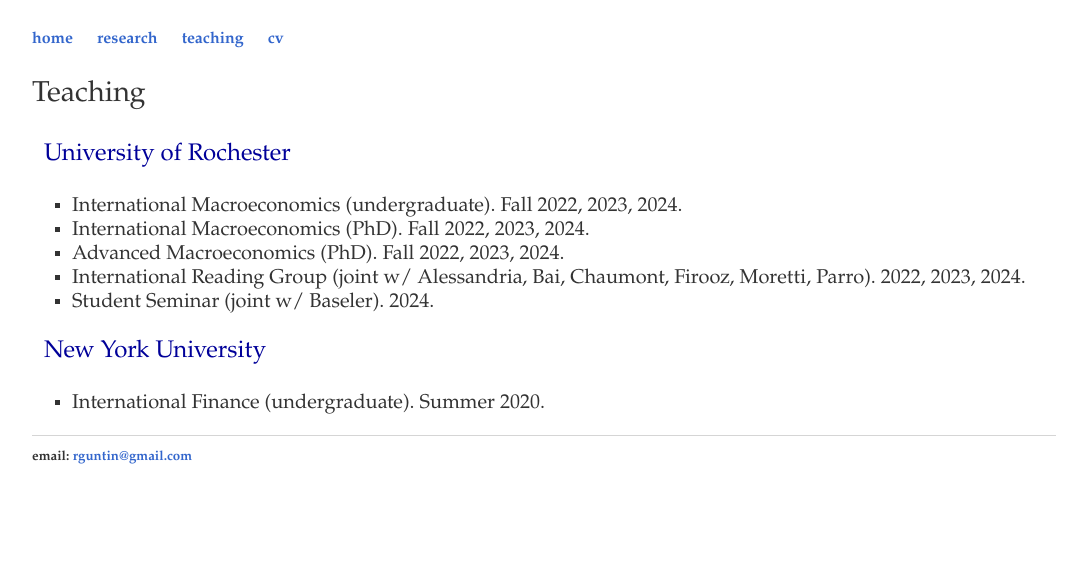
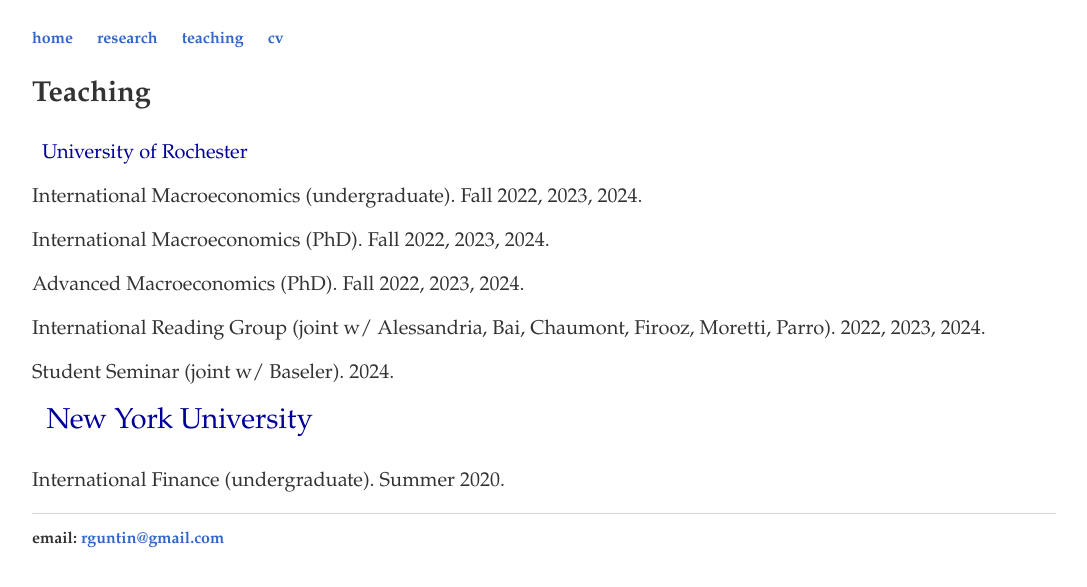
Before and after one commit to rafaguntin/rafaguntin.github.io, a Jekyll site: the page built from teaching/index.html, in a window 1280 px wide. Shown: the top 587 px of the page, without its empty margins (96-1183 px from the left). Built offline with Jekyll 4.4.1, drawn with Linux system fonts in a browser that asks for light colours.

Commit message:
Update index.html

```diff
--- a/teaching/index.html
+++ b/teaching/index.html
@@ -5,24 +5,26 @@
 
 <div class="blurb">
   <big>
-			<p>Teaching</p>
+    <p><b>Teaching</b></p>
+  </big>
   <small>
-			<p style="color:#000099"> &nbsp; University of Rochester </p>
+    <p style="color:#000099; margin-top: 15px;">&nbsp; University of Rochester</p>
+  </small>
   <small>
-<ul style="list-style-type: square;">
-  <li>International Macroeconomics (undergraduate). Fall 2022, 2023, 2024.</li>
-  <li>International Macroeconomics (PhD). Fall 2022, 2023, 2024.</li>
-  <li>Advanced Macroeconomics (PhD). Fall 2022, 2023, 2024.</li>
-  <li>International Reading Group (joint w/ Alessandria, Bai, Chaumont, Firooz, Moretti, Parro). 2022, 2023, 2024.</li>
-  <li>Student Seminar (joint w/ Baseler). 2024.</li>
-</ul>
+    <div style="margin-top: 10px;">
+      <p>International Macroeconomics (undergraduate). Fall 2022, 2023, 2024.</p>
+      <p>International Macroeconomics (PhD). Fall 2022, 2023, 2024.</p>
+      <p>Advanced Macroeconomics (PhD). Fall 2022, 2023, 2024.</p>
+      <p>International Reading Group (joint w/ Alessandria, Bai, Chaumont, Firooz, Moretti, Parro). 2022, 2023, 2024.</p>
+      <p>Student Seminar (joint w/ Baseler). 2024.</p>
+    </div>
+  </small>
   <big>
-			<p style="color:#000099">  &nbsp; New York University</p>
+    <p style="color:#000099; margin-top: 15px;">&nbsp; New York University</p>
+  </big>
   <small>
-<ul style="list-style-type: square;">
-  <li>International Finance (undergraduate). Summer 2020.</li>
-</ul>
-
-
+    <div style="margin-top: 10px;">
+      <p>International Finance (undergraduate). Summer 2020.</p>
     </div>
+  </small>
 		<div class="blurb">
```
Lines whose indentation alone changed are shown as unchanged.
